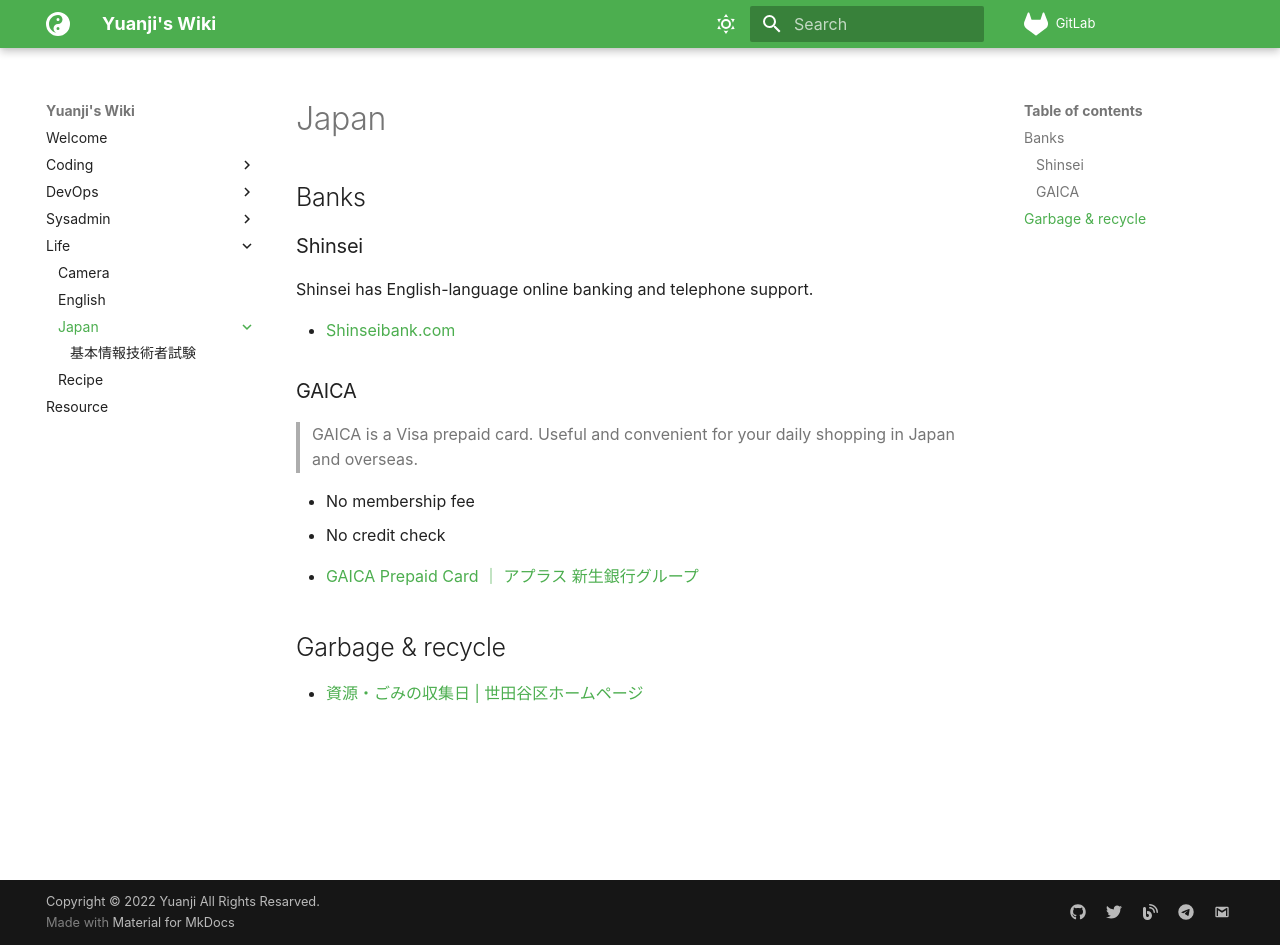
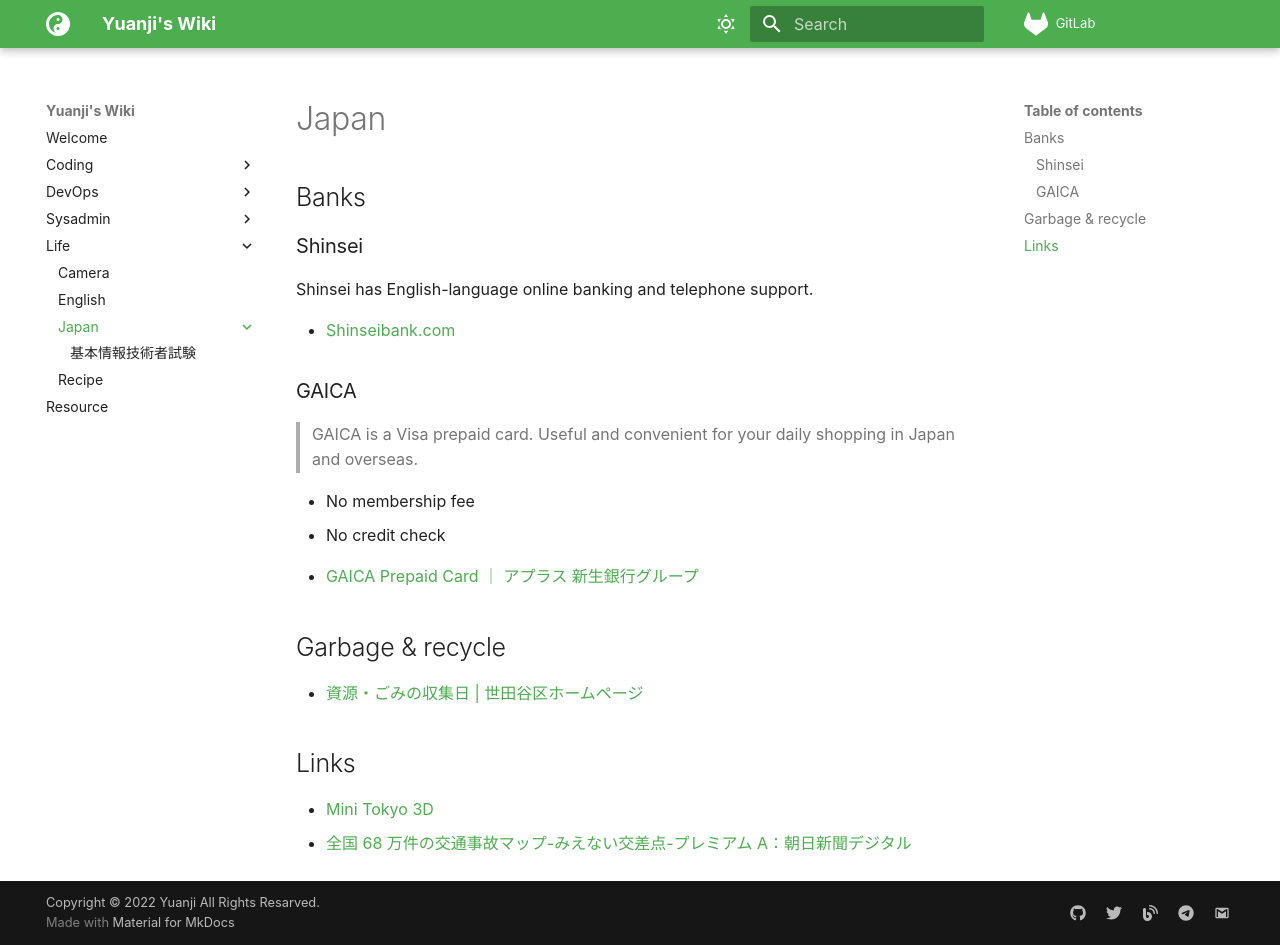
Before and after one commit to yuanji-dev/wiki, an MkDocs documentation site: the page built from docs/life/japan/index.md, in a window 1280 px wide and 945 px high. Built offline with MkDocs 1.6.1 and Material for MkDocs 9.7.7, drawn with Linux system fonts in a browser that asks for light colours; some web fonts are replaced; comment, search, counter and statistics services are not loaded.

Commit message:
feat: update pages

```diff
--- a/docs/life/japan/index.md
+++ b/docs/life/japan/index.md
@@ -20,3 +20,8 @@
 ## Garbage & recycle
 
 - [資源・ごみの収集日 | 世田谷区ホームページ](https://www.city.setagaya.lg.jp/mokuji/kurashi/004/002/index.html)
+
+## Links
+
+- [Mini Tokyo 3D](https://minitokyo3d.com/docs/master/ja/)
+- [全国 68 万件の交通事故マップ-みえない交差点-プレミアム A：朝日新聞デジタル](https://www.asahi.com/special/jiko-kosaten/)
```
Also changed, not shown: docs/life/recipe.md (+1 -0 lines).
